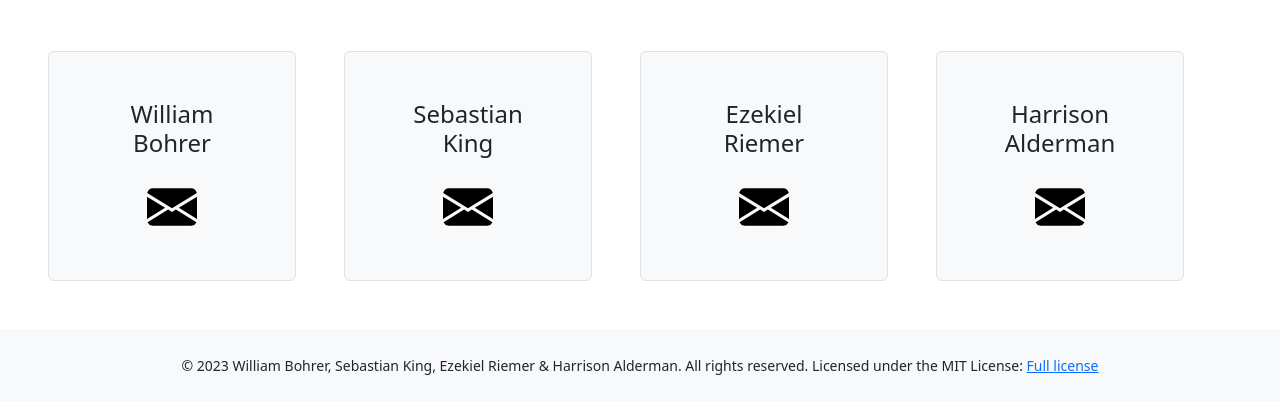
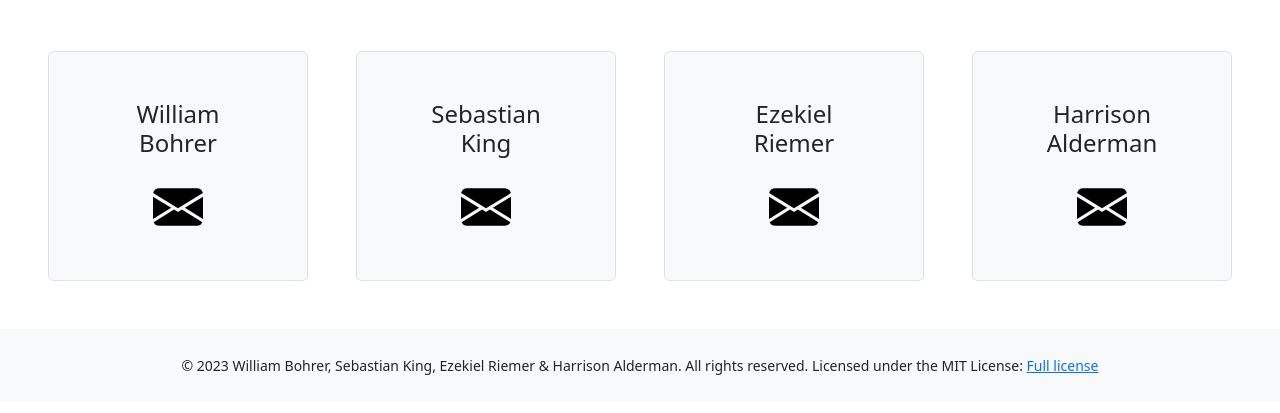
Before and after one commit to wbohrer28/dairy-king, a plain HTML site: page contact.html in a window 1280 px wide. Shown: the part 173-586 px from the top of the page. Drawn offline with nearby package versions, Linux system fonts and the light colour scheme.

Commit message:
Update contact.html

```diff
--- a/contact.html
+++ b/contact.html
@@ -52,7 +52,7 @@
             <h4 class="mb-4">Ezekiel Riemer</h4>
             <a href="mailto:eriemer28@pcstudents.us"><img src="assets/images/mail.svg" alt="Mail icon" width="50px;" height="50px;"></a>
         </div>
-        <div class="container p-5 bg-light border rounded text-center me-5">
+        <div class="container p-5 bg-light border rounded text-center">
             <h4 class="mb-4">Harrison Alderman</h4>
             <a href="mailto:halderman28@pcstudents.us"><img src="assets/images/mail.svg" alt="Mail icon" width="50px;" height="50px;"></a>
         </div>
```
